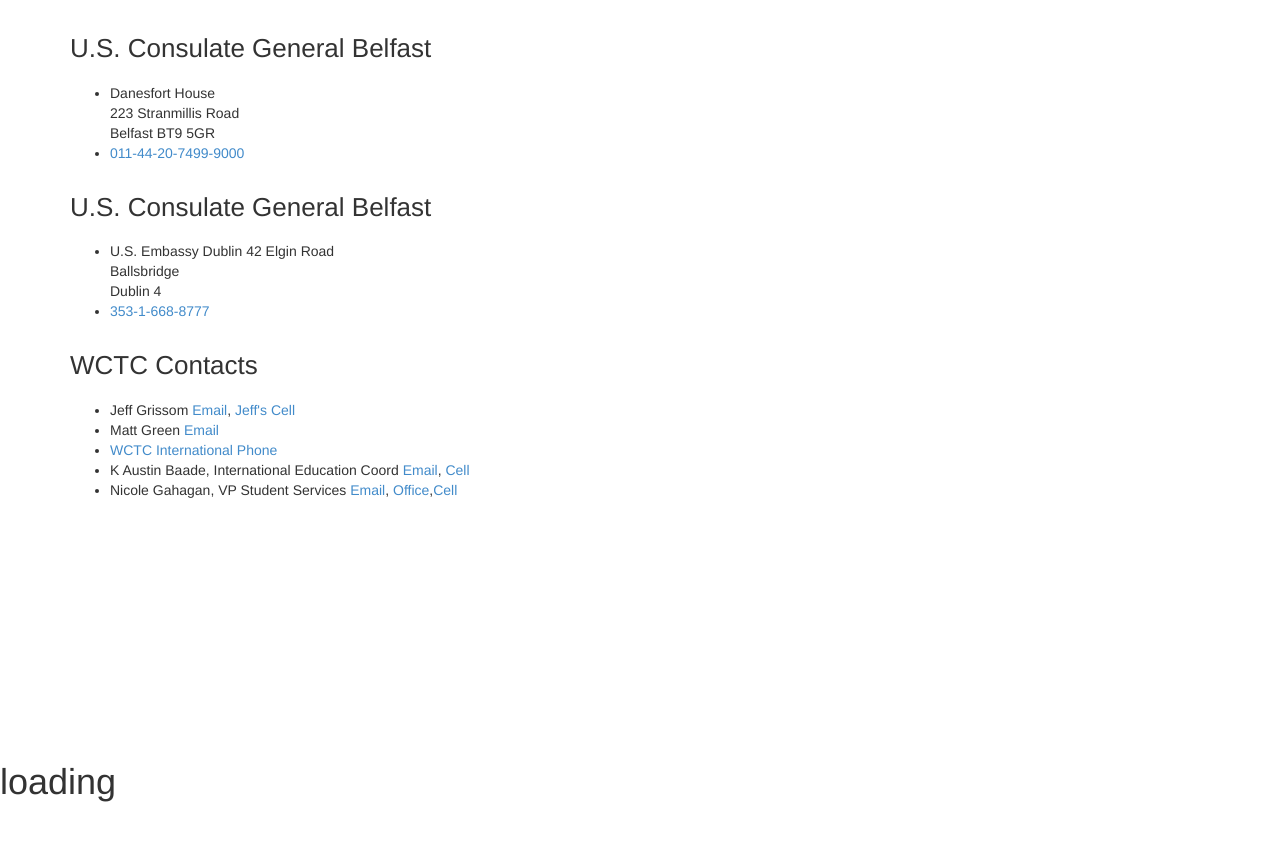
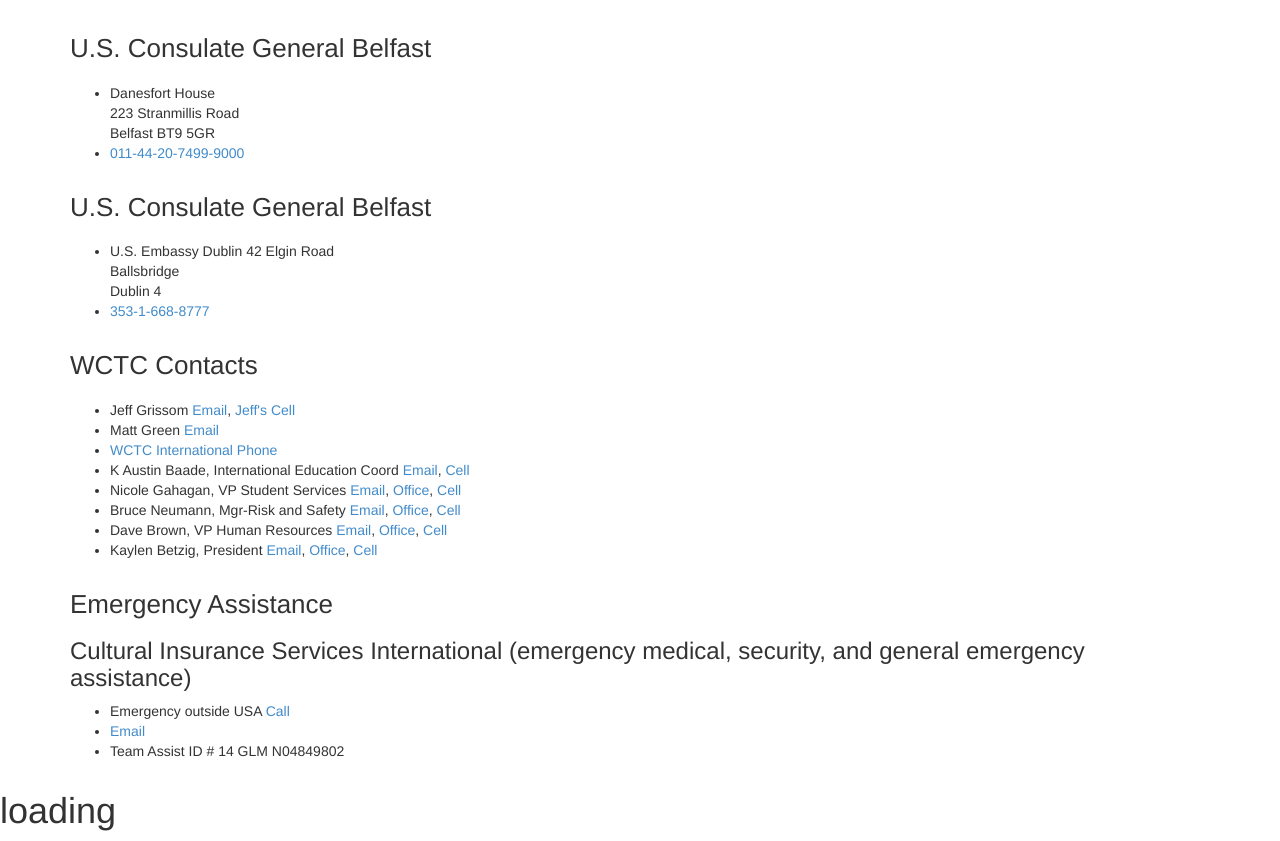
Before and after one commit to EKordik/StudyAbroadApp, a plain HTML site: page public_html/EmergencyContact.html in a window 1280 px wide. Shown: the part 58-899 px from the top of the page. Before the commit the page ends 870 px from the top, so only its background shows below. Drawn offline with Linux system fonts and the light colour scheme.

Commit message:
Added files via upload

```diff
--- a/public_html/EmergencyContact.html
+++ b/public_html/EmergencyContact.html
@@ -74,7 +74,19 @@
                     <li>Matt Green <a href="mailto:mgreen14@wctc.edu">Email</a></li>
                 <li><a href="tel:262-364-9435">WCTC International Phone</a></li>
                 <li>K Austin Baade, International Education Coord <a href="mailto:kbaade@wctc.edu">Email</a>, <a href="tel:262-364-9689">Cell</a></li>
-                <li>Nicole Gahagan, VP Student Services <a href="mailto:ngahagan@wctc.edu">Email</a>, <a href="tel:262-691-5240">Office</a>,<a href="tel:262-269-4873">Cell</a></li>
+                <li>Nicole Gahagan, VP Student Services <a href="mailto:ngahagan@wctc.edu">Email</a>, <a href="tel:262-691-5240">Office</a>, <a href="tel:262-269-4873">Cell</a></li>
+                <li>Bruce Neumann, Mgr-Risk and Safety <a href="mailto:bneumann6@wctc.edu">Email</a>, <a href="tel:262-691-5226">Office</a>, <a href="tel:262-364-8793">Cell</a></li>
+                <li>Dave Brown, VP Human Resources <a href="mailto:dbrown@wctc.edu">Email</a>, <a href="tel:262-691-5346">Office</a>, <a href="tel:262-993-0371">Cell</a></li>
+                <li>Kaylen Betzig, President <a href="mailto:kbetzig@wctc.edu">Email</a>, <a href="tel:262-691-5198">Office</a>, <a href="tel:262-364-9592">Cell</a></li>
+            </ul>
+        </div>
+        <div id="International" class="container">
+            <h2 id="name">Emergency Assistance</h2>
+            <h3>Cultural Insurance Services International (emergency medical, security, and general emergency assistance)</h3>
+            <ul>
+                <li>Emergency outside USA <a href="tel:312-935-1703">Call</a></li>
+                <li><a href="mailto: medassist-usa@axa-assistance.us">Email</a></li>
+                <li>Team Assist ID # 14 GLM N04849802</li>
             </ul>
         </div>
     </body>
```
